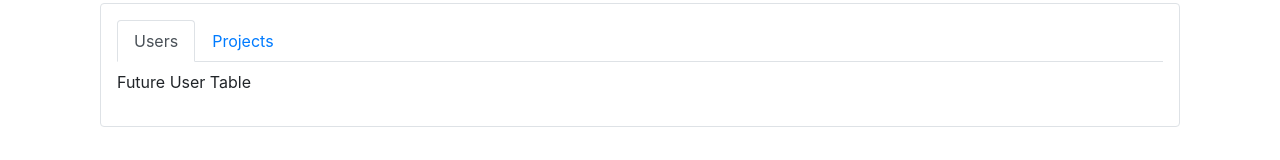
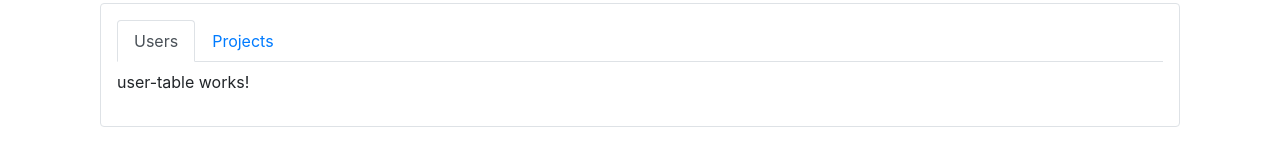
Before and after one commit to pedronieto84/ItProjects-Marketplace-Angular, an Angular app: page /admin in a window 1280 px wide. Shown: the part 131-291 px from the top of the page. Built offline with nearby package versions, Linux system fonts and the light colour scheme; no server answers.

Commit message:
Creat component user-table i exportat desde el feature-components-module

```diff
--- /dev/null
+++ b/src/app/components/feature-components/user-table/user-table.component.html
@@ -0,0 +1 @@
+<p>user-table works!</p>
--- /dev/null
+++ b/src/app/components/feature-components/user-table/user-table.component.ts
@@ -0,0 +1,15 @@
+import { Component, OnInit } from '@angular/core';
+
+@Component({
+  selector: 'app-user-table',
+  templateUrl: './user-table.component.html',
+  styleUrls: ['./user-table.component.scss']
+})
+export class UserTableComponent implements OnInit {
+
+  constructor() { }
+
+  ngOnInit(): void {
+  }
+
+}
--- a/src/app/pages/admin/admin.component.html
+++ b/src/app/pages/admin/admin.component.html
@@ -8,7 +8,7 @@
                 <a ngbNavLink>Users</a>
                 <ng-template ngbNavContent>
                     <!-- User Table Component -->
-                    <p>Future User Table</p>
+                    <app-user-table></app-user-table>
 
                 </ng-template>
             </li>
```
Also changed, not shown: src/app/components/feature-components/feature-components-module.module.ts (+5 -2 lines), src/app/components/feature-components/user-table/user-table.component.scss (added), 1 other file (tests, documents, lock files or other folders).
